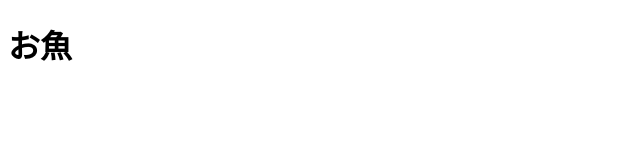
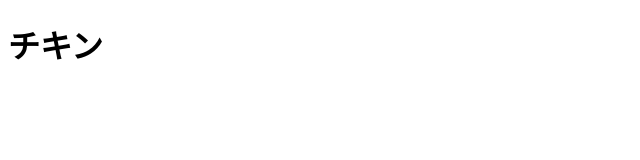
Before and after one commit to IGO-kon/sunabacos, a plain HTML site: page index.html in a window 1280 px wide. Shown: the full height of the page, 0-640 px from the left. Drawn offline with Linux system fonts and the light colour scheme.

Commit message:
チキンを追加

```diff
--- a/index.html
+++ b/index.html
@@ -8,6 +8,6 @@
 </head>
 <body>
     <!-- メインブランチ -->
-    <h1>お魚</h1>
+    <h1>チキン</h1>
 </body>
 </html>
```
